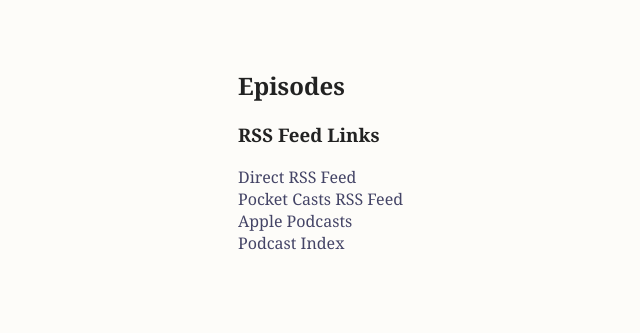
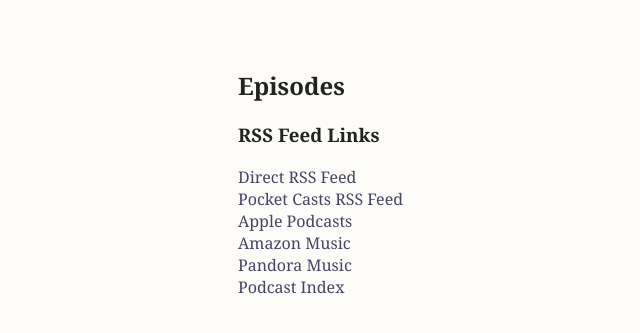
Before and after one commit to Rambling-Bramble-Blog/podcast-template, a Jekyll site: the page built from index.md, in a window 1280 px wide. Shown: the top 333 px of the page, without its empty margins (52-692 px from the left). Built offline with Jekyll 4.4.1, drawn with Linux system fonts in a browser that asks for light colours.

Commit message:
Update index.md

```diff
--- a/index.md
+++ b/index.md
@@ -14,10 +14,12 @@ title: Rambling Bramble Podcast
 <section>
   <h3>RSS Feed Links</h3>
   <p>
-    <a href="https://rambling-bramble-blog.github.io/podcast/feed.xml">Direct RSS Feed</a><br>
-    <a href="https://pca.st/goiydyu7">Pocket Casts RSS Feed</a><br>
-    <a href="https://podcasts.apple.com/us/podcast/rambling-bramble-podcast/id1828215244">Apple Podcasts</a><br>
-    <a href="https://podcastindex.org/podcast/7420725">Podcast Index</a><br>
+    <a href="">Direct RSS Feed</a><br>
+    <a href="">Pocket Casts RSS Feed</a><br>
+    <a href="">Apple Podcasts</a><br>
+    <a href="">Amazon Music</a><br>
+    <a href="">Pandora Music</a><br>
+    <a href="">Podcast Index</a><br>
 
   </p>
 </section>
```
Also changed, not shown: other parts of index.md (+1 -1 lines).
